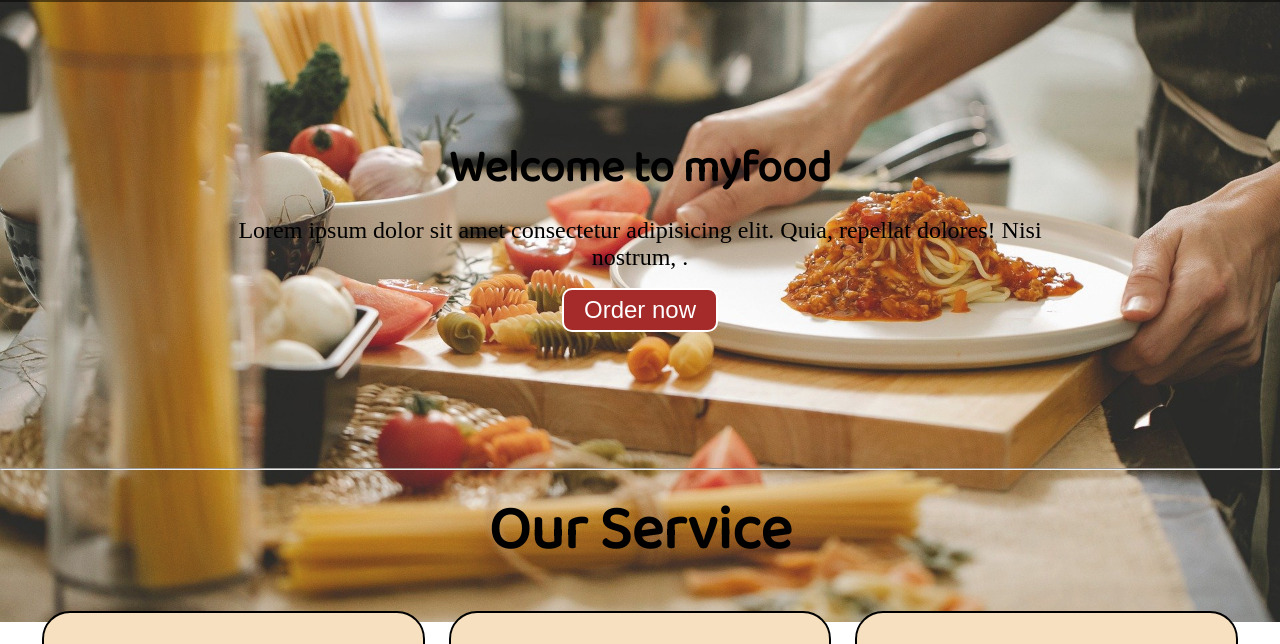
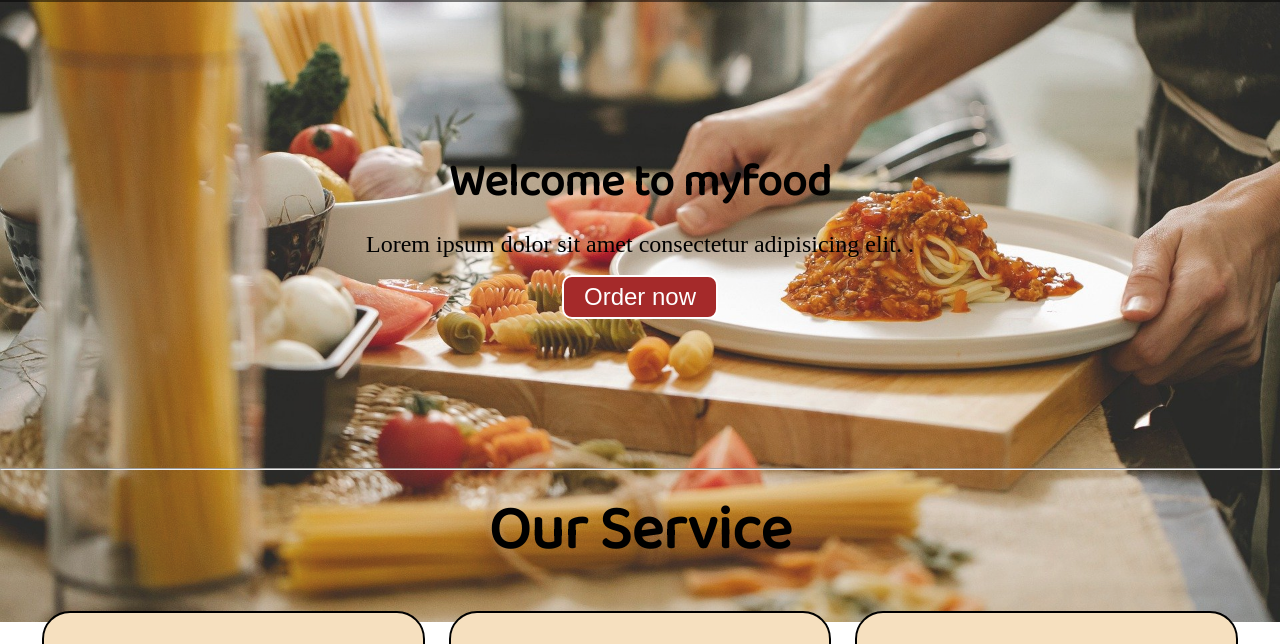
Before and after one commit to Karanjamadar/Foodwebsite1, a plain HTML site: page index.html in a window 1280 px wide. Shown: the part 98-742 px from the top of the page. Drawn offline with Linux system fonts and the light colour scheme.

Commit message:
Update index.html

```diff
--- a/index.html
+++ b/index.html
@@ -286,7 +286,7 @@ footer{
     </nav>
     <section id="home">
         <h1 class="h-primary">Welcome to myfood</h1>
-        <p>Lorem ipsum dolor sit amet consectetur adipisicing elit. Quia, repellat dolores! Nisi nostrum, .</p>
+        <p>Lorem ipsum dolor sit amet consectetur adipisicing elit. .</p>
 
         <button class="btn">Order now </button>
     </section>
```
